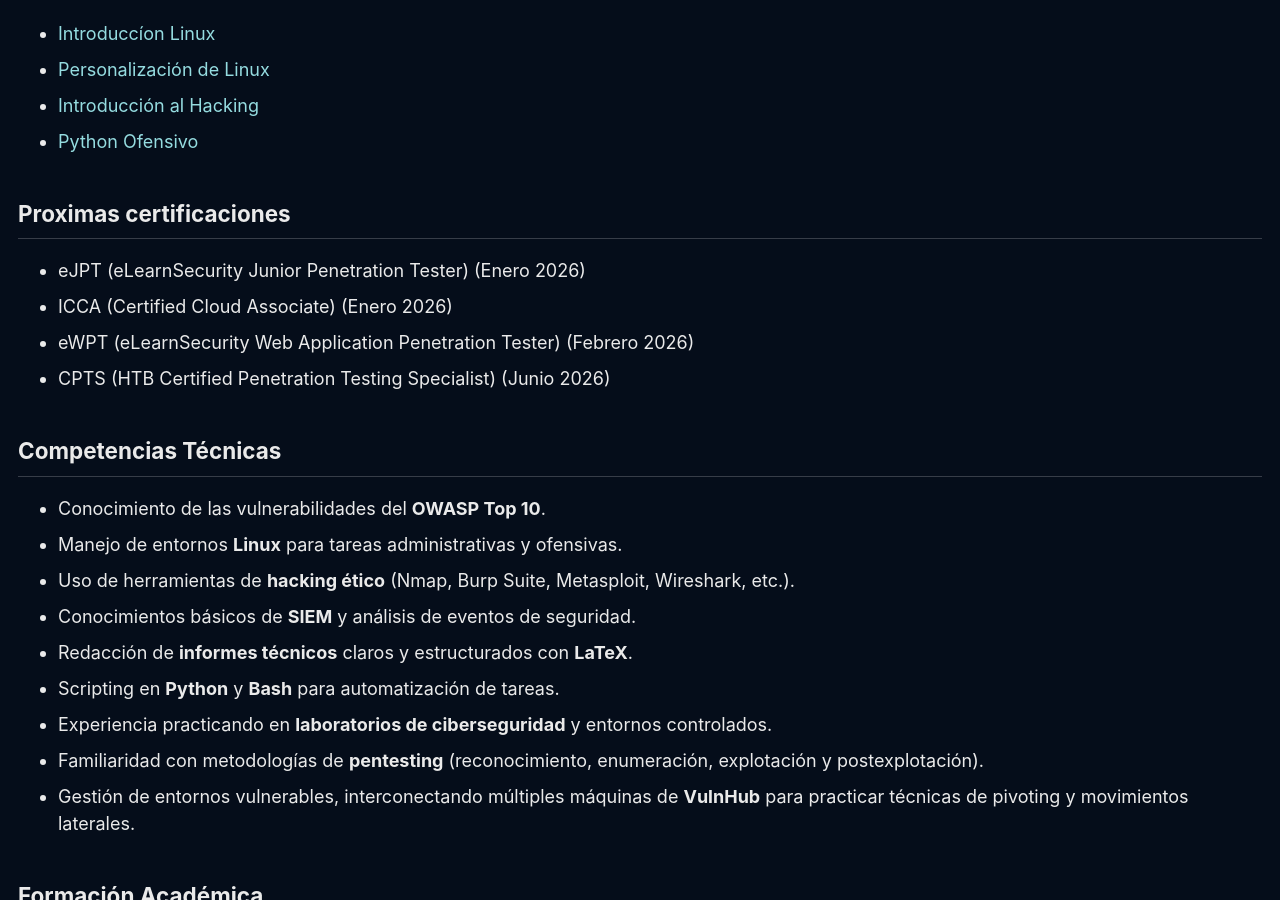
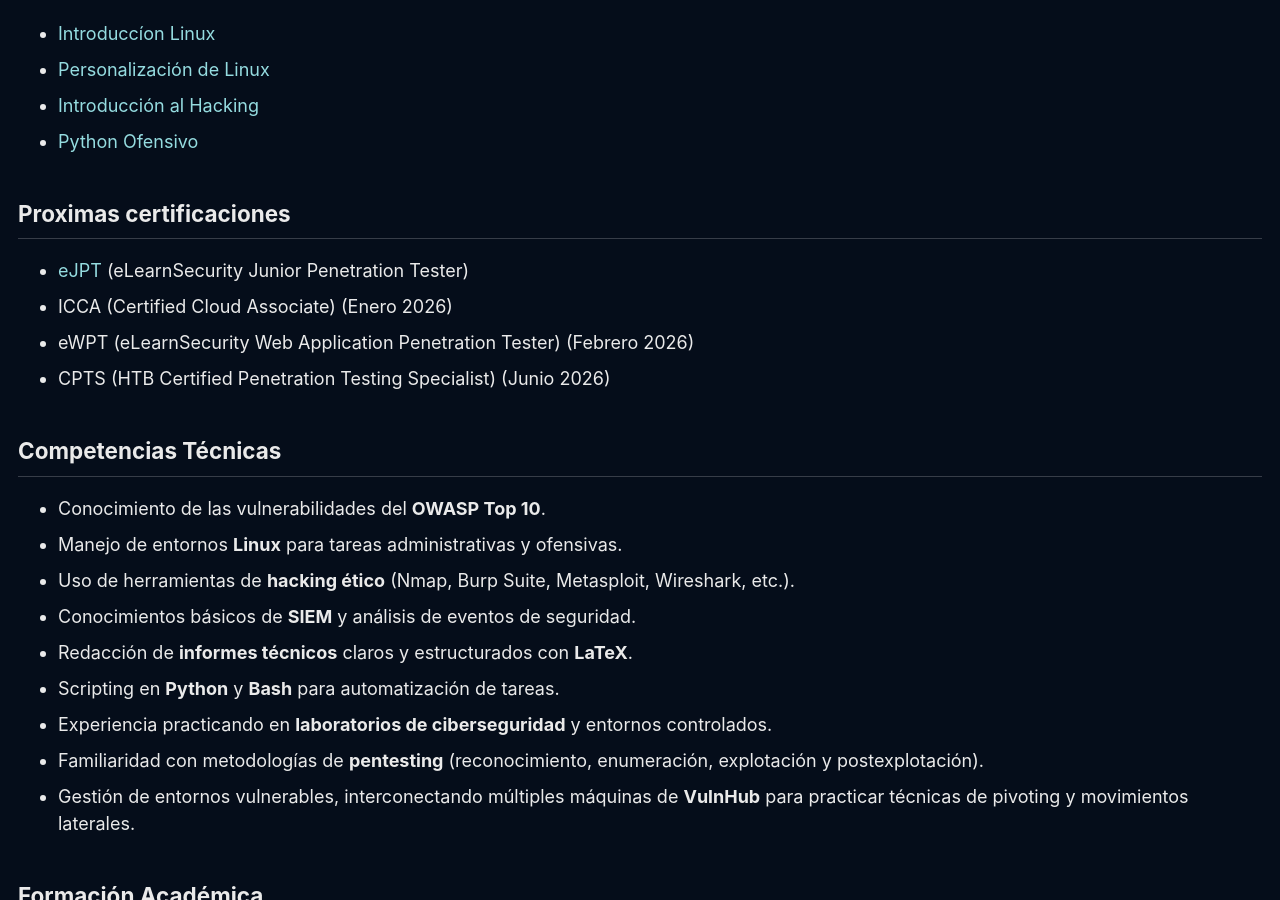
Before and after one commit to kyzk3/kyzk3.github.io, a Jekyll site: the page built from _pages/about.md, in a window 1280 px wide and 900 px high, scrolled down 1252 px. Built offline with Jekyll 4.4.1, drawn with Linux system fonts in a browser that asks for light colours; cached includes are drawn as plain includes; a script that is not in the unit is left out.

```diff
--- a/_pages/about.md
+++ b/_pages/about.md
@@ -38,7 +38,7 @@ Actualmente estoy estudiando en el Master **Zero Day** de **Hackavis**, gran com
 
 ## Proximas certificaciones
 
-- eJPT (eLearnSecurity Junior Penetration Tester) (Enero 2026)
+- [eJPT](/assets/certs/Cert-eJPT.png) (eLearnSecurity Junior Penetration Tester)
 - ICCA (Certified Cloud Associate) (Enero 2026)
 - eWPT (eLearnSecurity Web Application Penetration Tester) (Febrero 2026)
 - CPTS (HTB Certified Penetration Testing Specialist) (Junio 2026)
```
Also changed, not shown: assets/certs/Cert-eJPT.png (added), 13 other files.
